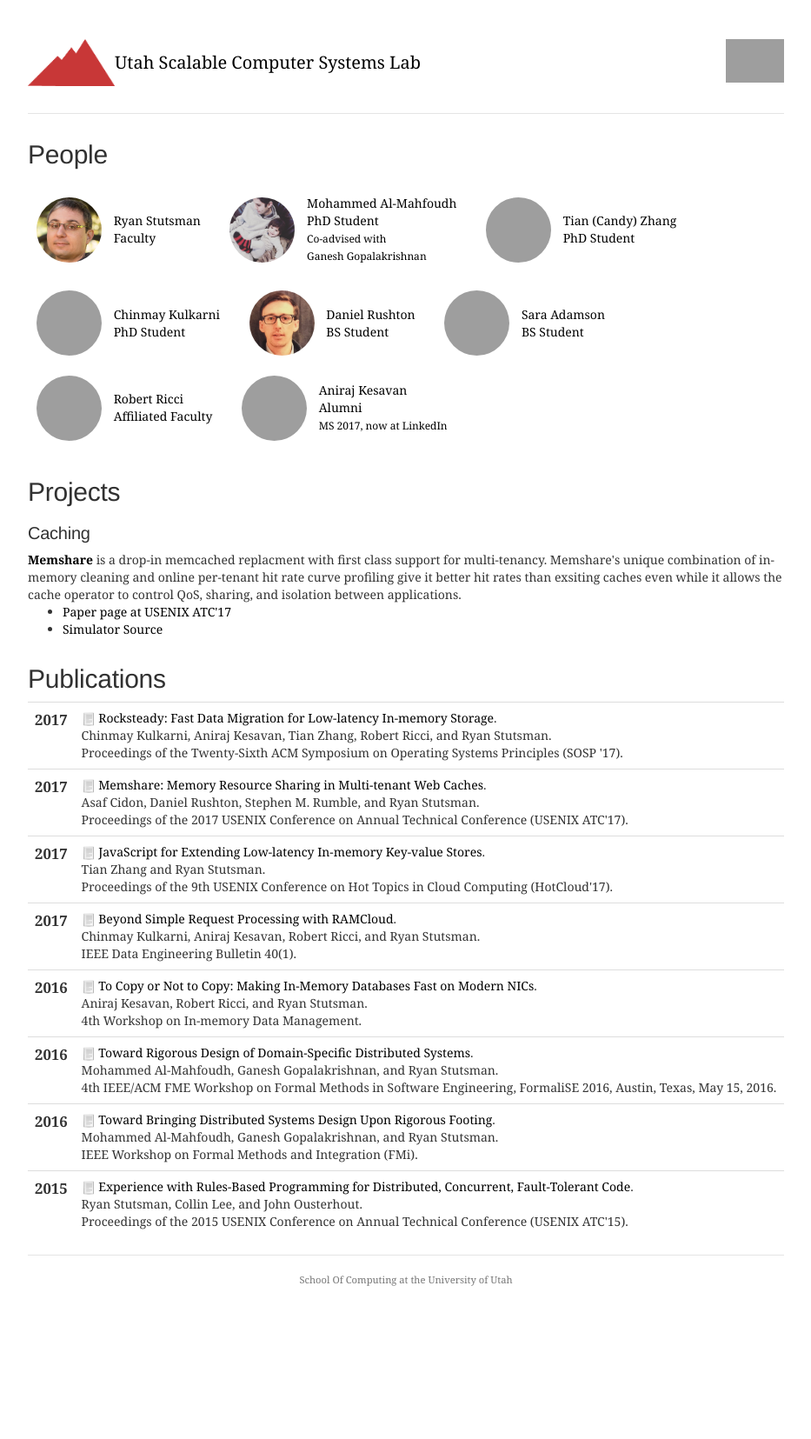
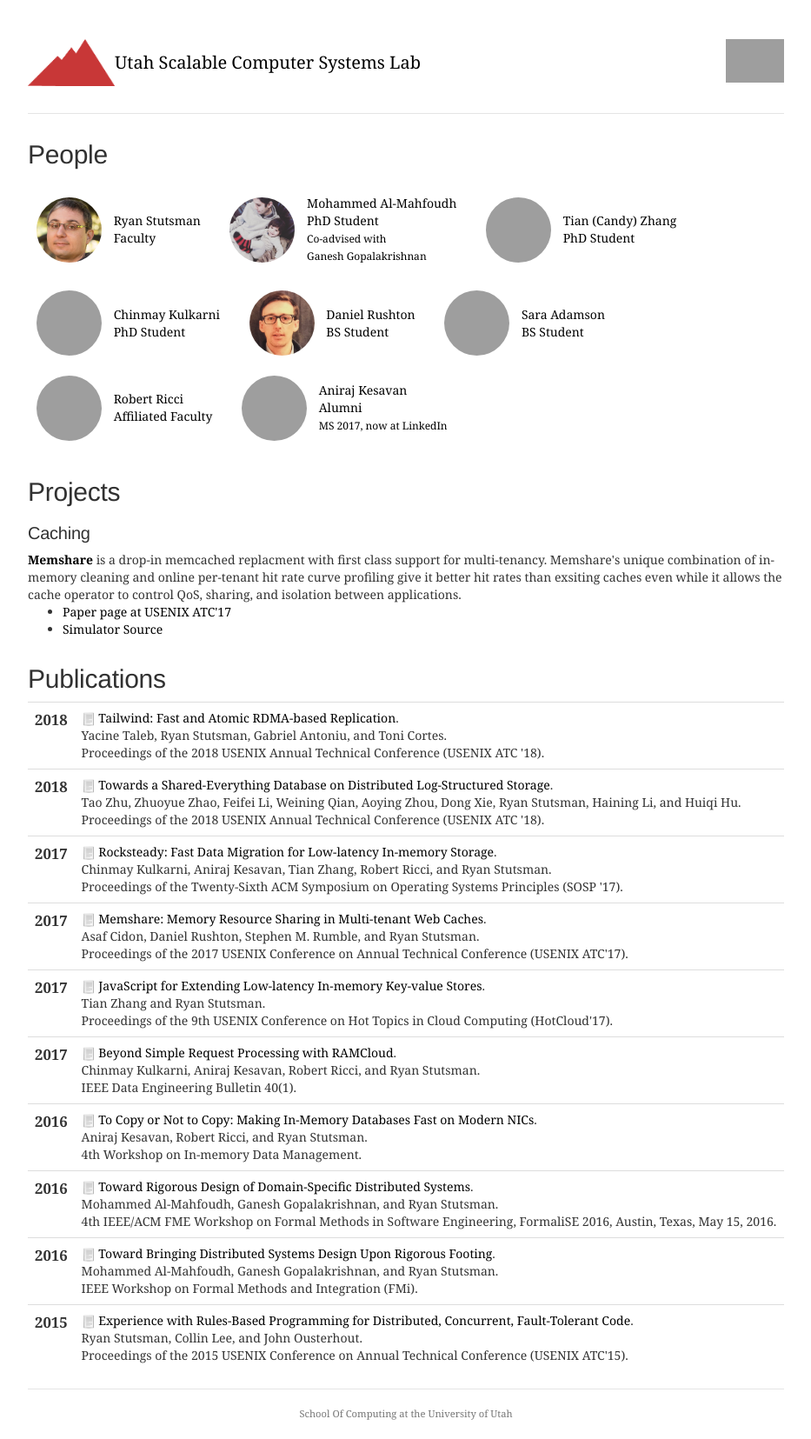
Before and after one commit to utah-scs/utah-scs.github.io, a Jekyll site: the page built from index.html, in a window 1280 px wide, cut to the strip 0-1655 px from the top of the page. Shown: the whole strip at 87% size, without its empty margins (173-1106 px from the left). Built offline with Jekyll 4.4.1, drawn with Linux system fonts in a browser that asks for light colours; before the commit the page ends 1501 px from its top, so only the background shows below that; grey boxes are pictures that could not be loaded.

Commit message:
Add ATC papers.

```diff
--- a/_includes/pubs.html
+++ b/_includes/pubs.html
@@ -1,5 +1,53 @@
 <table class="table">
 <tbody>
+	<tr>
+		<td>
+			<span class="date">
+
+				<big><strong>2018</strong></big><br />
+
+
+			</span>
+		</td>
+		<td class="publication">
+			<span class="pubtitle">
+				<img src="img/pdficon_small.png" width="16"
+					height="16" alt="PDF" />
+				<a href="https://www.usenix.org/conference/atc18/presentation/taleb">Tailwind: Fast and Atomic RDMA-based Replication</a>.
+			</span><br />
+			<span class="authors">
+				Yacine Taleb, Ryan Stutsman, Gabriel Antoniu, and Toni Cortes.
+			</span><br />
+			<span class="venuetype"></span><span class="venue">Proceedings of the 2018 USENIX Annual Technical Conference (USENIX ATC '18)</span>.
+			<br />
+			<span class="links">
+			</span>
+		</td>
+	</tr>
+	<tr>
+		<td>
+			<span class="date">
+
+				<big><strong>2018</strong></big><br />
+
+
+			</span>
+		</td>
+		<td class="publication">
+			<span class="pubtitle">
+				<img src="img/pdficon_small.png" width="16"
+					height="16" alt="PDF" />
+				<a href="https://www.usenix.org/conference/atc18/presentation/zhu">Towards a Shared-Everything Database on Distributed Log-Structured Storage</a>.
+			</span><br />
+			<span class="authors">
+				Tao Zhu, Zhuoyue Zhao, Feifei Li, Weining Qian, Aoying Zhou, Dong Xie, Ryan Stutsman, Haining Li, and Huiqi Hu.
+			</span><br />
+			<span class="venuetype"></span><span class="venue">Proceedings of the 2018 USENIX Annual Technical Conference (USENIX ATC '18)</span>.
+			<br />
+			<span class="links">
+			</span>
+		</td>
+	</tr>
 	<tr>
 		<td>
 			<span class="date">
```
Also changed, not shown: bib/pubs.bib (+22 -0 lines).
